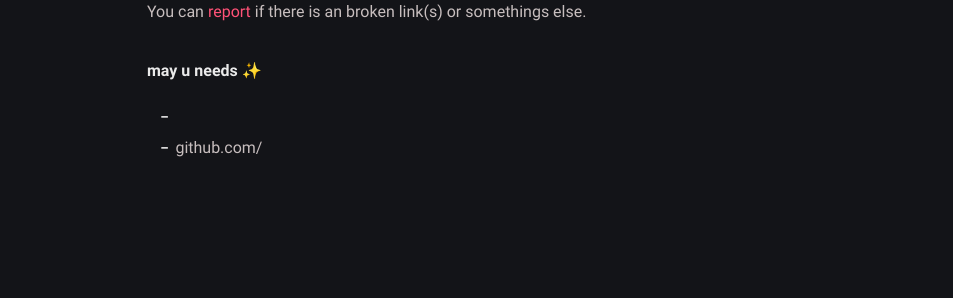
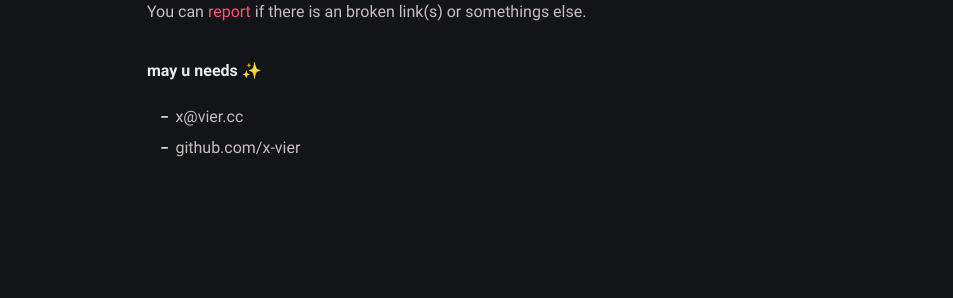
Before and after one commit to X-Vier/super-turmeric-17d7d, a Jekyll site: the page built from about.md, in a window 1280 px wide. Shown: the part 483-781 px from the top of the page, without its empty margins (163-1116 px from the left). Built offline with Jekyll 4.4.1, drawn with Linux system fonts in a browser that asks for light colours.

Commit message:
about.md: updated markdown_content

```diff
--- a/about.md
+++ b/about.md
@@ -16,5 +16,5 @@ You can [report](http://github.com/piharpi/jekyll-klise/issues/new) if there is
 
 **may u needs ✨**
 
-*   {{ site@mail.com }}
-*   github.com/{{ github_username }}
+*   x@vier.cc
+*   github.com/x-vier
```
